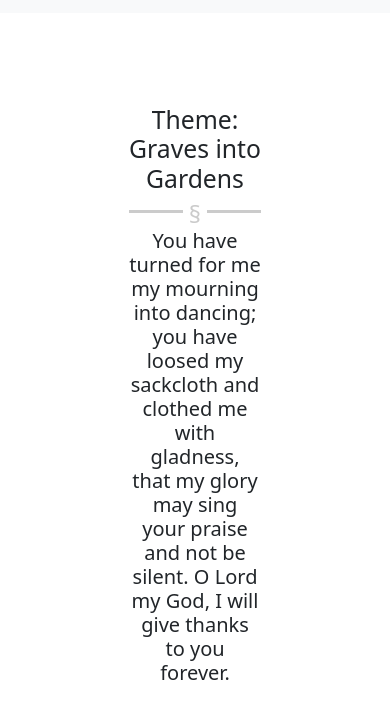
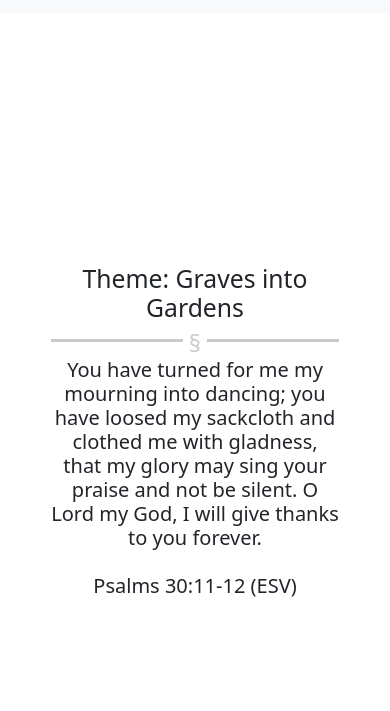
Before and after one commit to worshipnight/worshipnight.github.io, a website: page index.html in a window 390 px wide. Shown: the part 885-1596 px from the top of the page. Drawn offline with nearby package versions, Linux system fonts and the light colour scheme.

Commit message:
Reactive update

```diff
--- a/css/style.css
+++ b/css/style.css
@@ -113,7 +113,7 @@ hr.curly:after {
 		font-size: 5em;
 	}
 
-	.main_Content {
+	.main_Intro, .main_Tracks, .main_Playlist {
 		padding: 15vh 10vw 15vh;
 	}
 }
```
